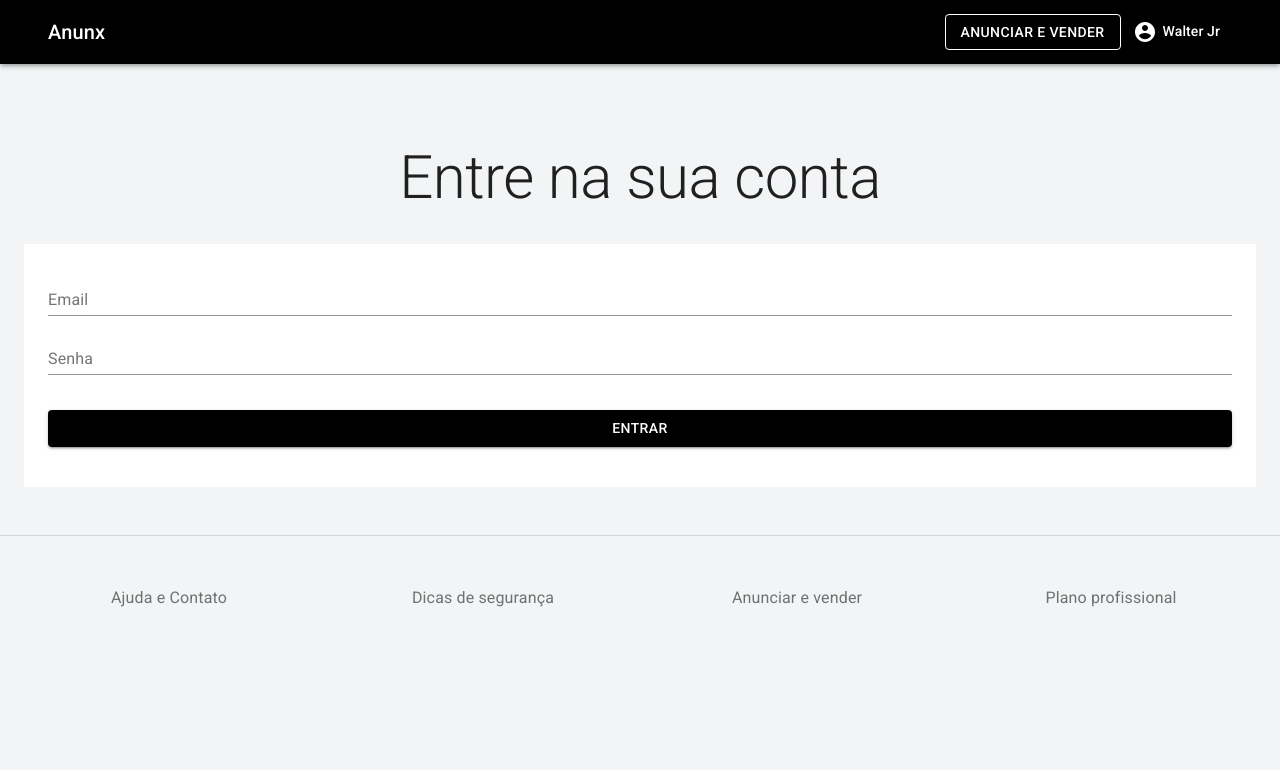
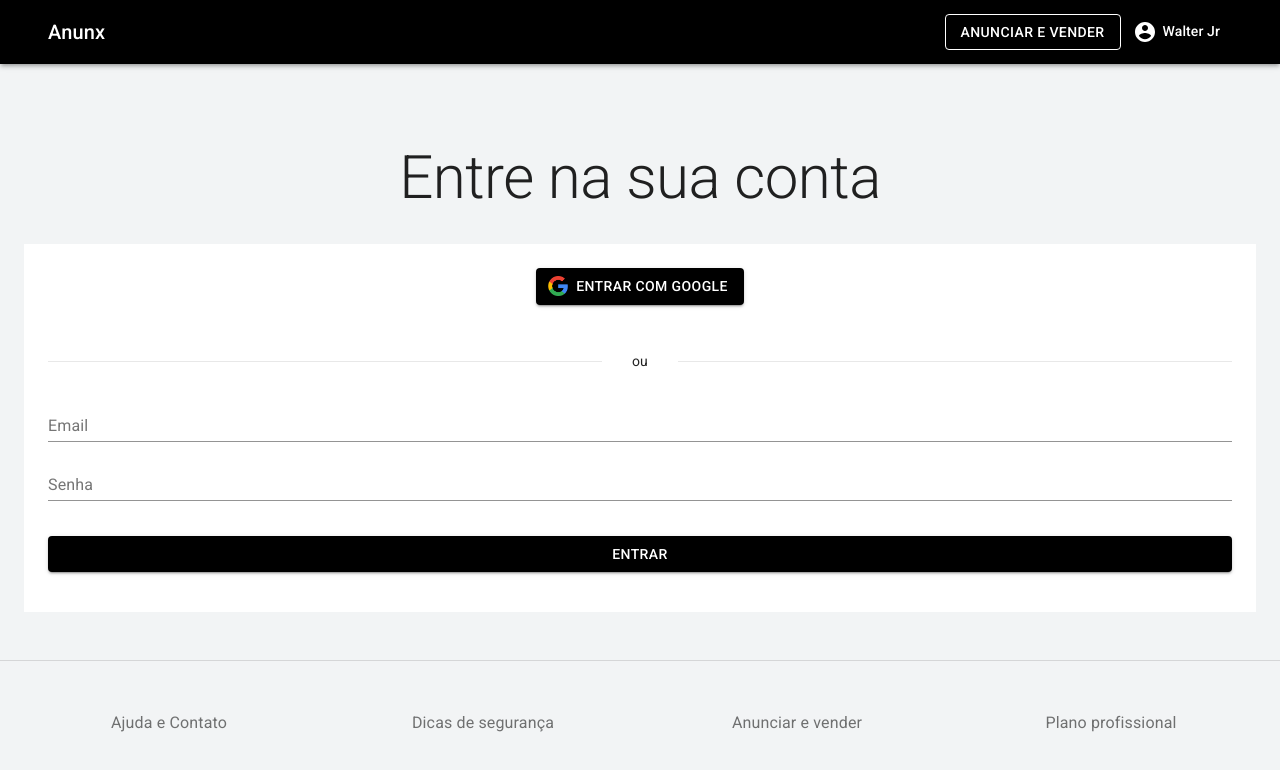
Before and after one commit to walterjrr/Anunx-Next-, a Next.js app: page /auth/signin in a window 1280 px wide. Shown: the top 770 px of the page. Built offline with nearby package versions, Linux system fonts and the light colour scheme; no server answers.

Commit message:
login com credencial do google parte 1

```diff
--- a/pages/api/auth/[...nextauth].js
+++ b/pages/api/auth/[...nextauth].js
@@ -4,6 +4,11 @@
 
 export default NextAuth({
   providers: [
+    Providers.Google({
+      clientId: process.env.GOOGLE_CLIENT_ID,
+      clientSecret: process.env.GOOGLE_CLIENT_SECRET,
+    }),
+
     Providers.Credentials({
       name: "Credentials",
       async authorize(credentials) {
--- a/pages/auth/signin/index.js
+++ b/pages/auth/signin/index.js
@@ -1,3 +1,4 @@
+import Image from "next/image";
 import { Formik } from "formik";
 import axios from "axios";
 import { useRouter } from "next/router";
@@ -29,6 +30,12 @@
 
   console.log(session);
 
+  const handleGoogleLogin = () => {
+    signIn("google", {
+      callbackUrl: "http://localhost:3000/user/dashboard",
+    });
+  };
+
   const handleFormSubmit = (values) => {
     signIn("credentials", {
       email: values.email,
@@ -52,6 +59,28 @@
 
       <Container>
         <Box className={classes.box}>
+          <Box display="flex" justifyContent="center">
+            <Button
+              variant="contained"
+              color="primary"
+              startIcon={
+                <Image
+                  src="/images/logo_google.png"
+                  width={20}
+                  height={20}
+                  alt="Login com Google"
+                />
+              }
+              onClick={handleGoogleLogin}
+            >
+              Entrar com Google
+            </Button>
+          </Box>
+
+          <Box className={classes.orSeparator}>
+            <span>ou</span>
+          </Box>
+
           <Formik
             initialValues={initialValues}
             validationSchema={validationSchema}
--- a/pages/auth/signin/styles.js
+++ b/pages/auth/signin/styles.js
@@ -21,6 +21,20 @@
   errorMessage: {
     margin: "20px 0",
   },
+  orSeparator: {
+    display: "flex",
+    alignItems: "center",
+    justifyContent: "center",
+    backgroundColor: "#e8e8e8",
+    width: "100%",
+    height: 1,
+    margin: theme.spacing(7, 0, 4),
+
+    "& span": {
+      backgroundColor: "white",
+      padding: "0 30px",
+    },
+  },
 }));
 
 export default useStyles;
```
Also changed, not shown: public/images/logo_google.png (added).
